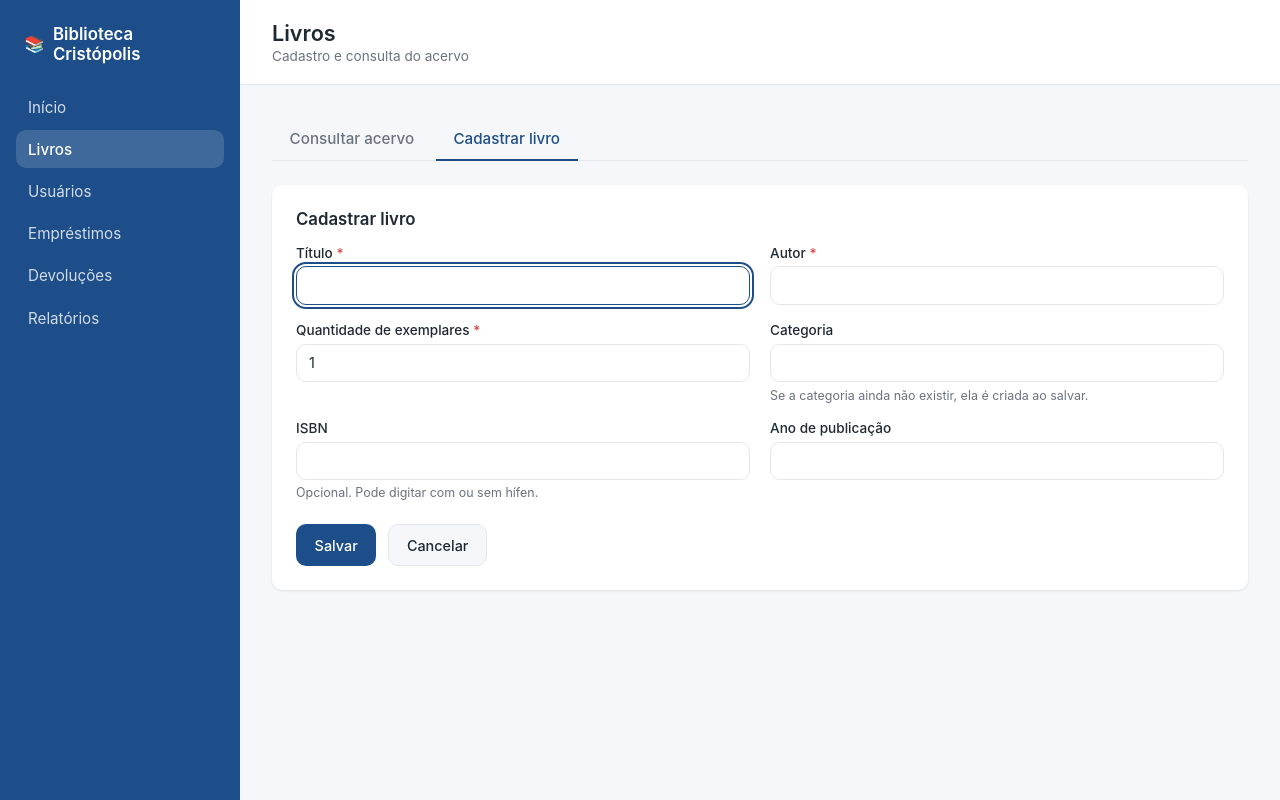
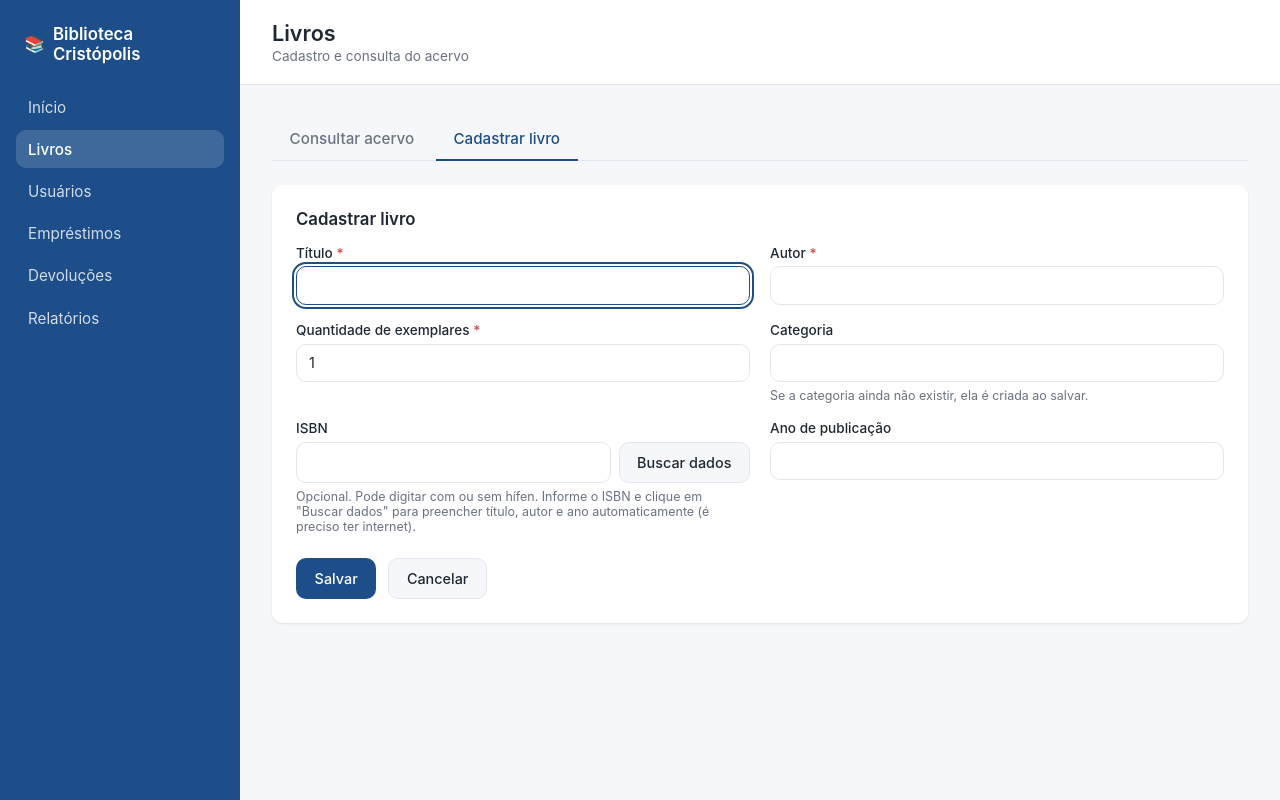
Before and after one commit to pi-ti-flavia-antonio/biblioteca-cristopolis, a Flask app: page /livros/novo in a window 1280 px wide. Run offline with Flask 3, Linux system fonts and the light colour scheme; data that the repository does not hold is empty.

Commit message:
Adiciona busca automática de dados do livro pelo ISBN
Na tela de cadastro/edição de livro, o botão "Buscar dados" consulta a
Open Library pelo ISBN digitado e preenche título, autor e ano. Sem
internet ou ISBN não encontrado, a busca falha silenciosamente e o
cadastro manual continua funcionando normalmente.

Co-Authored-By: Claude Sonnet 5 <noreply@anthropic.com>

```diff
--- a/app/livros/routes.py
+++ b/app/livros/routes.py
@@ -2,7 +2,8 @@ import math
 
 from flask import Blueprint, abort, flash, redirect, render_template, request, url_for
 
-from . import repository, validacao
+from . import isbn_lookup, repository, validacao
+from ..texto import limpar_isbn
 
 livros_bp = Blueprint("livros", __name__, url_prefix="/livros")
 
@@ -44,6 +45,32 @@ def _formulario(valores, erros, aba=None, livro_id=None, voltar=""):
     return resposta, (400 if erros else 200)
 
 
+def _buscar_dados_do_isbn(valores):
+    """Tenta preencher título/autor/ano a partir do ISBN digitado.
+
+    Retorna os valores (atualizados ou não) e uma mensagem para o usuário.
+    """
+    isbn = limpar_isbn(valores["isbn"])
+    if not isbn:
+        return valores, "Informe um ISBN para buscar.", "error"
+
+    encontrado = isbn_lookup.buscar_por_isbn(isbn)
+    if encontrado is None:
+        return valores, (
+            "Não foi possível encontrar dados para esse ISBN agora (sem internet ou livro não "
+            "encontrado na base consultada). Preencha os campos manualmente."
+        ), "error"
+
+    novos_valores = {**valores, "isbn": isbn}
+    if encontrado["titulo"]:
+        novos_valores["titulo"] = encontrado["titulo"]
+    if encontrado["autor"]:
+        novos_valores["autor"] = encontrado["autor"]
+    if encontrado["ano_publicacao"]:
+        novos_valores["ano_publicacao"] = str(encontrado["ano_publicacao"])
+    return novos_valores, "Dados encontrados. Confira as informações e clique em Salvar.", "success"
+
+
 def _obter_ou_404(id_livro):
     livro = repository.obter(id_livro)
     if livro is None:
@@ -79,6 +106,12 @@ def cadastrar():
 
     voltar = request.form.get("voltar", "")
     valores = validacao.valores_do_formulario(request.form)
+
+    if request.form.get("acao") == "buscar_isbn":
+        valores, mensagem, categoria = _buscar_dados_do_isbn(valores)
+        flash(mensagem, categoria)
+        return _formulario(valores, {}, aba="cadastrar", voltar=voltar)
+
     dados, erros = validacao.validar_livro(valores)
     _checar_regras_do_banco(dados, erros)
     if erros:
@@ -99,6 +132,12 @@ def editar(id_livro):
         return _formulario(validacao.valores_do_livro(livro), {}, livro_id=id_livro)
 
     valores = validacao.valores_do_formulario(request.form)
+
+    if request.form.get("acao") == "buscar_isbn":
+        valores, mensagem, categoria = _buscar_dados_do_isbn(valores)
+        flash(mensagem, categoria)
+        return _formulario(valores, {}, livro_id=id_livro)
+
     dados, erros = validacao.validar_livro(valores)
     _checar_regras_do_banco(dados, erros, livro_atual=livro)
     if erros:
--- a/app/static/css/style.css
+++ b/app/static/css/style.css
@@ -460,6 +460,15 @@ button:focus-visible,
     color: var(--color-text-muted);
 }
 
+.field__isbn-row {
+    display: flex;
+    gap: 0.5rem;
+}
+
+.field__isbn-row .input {
+    flex: 1;
+}
+
 .field__error {
     font-size: 0.78rem;
     color: var(--color-danger-dark);
--- a/app/templates/livros/formulario.html
+++ b/app/templates/livros/formulario.html
@@ -51,7 +51,26 @@
             {{ campo("autor", "Autor", obrigatorio=True, tamanho_max=150) }}
             {{ campo("quantidade", "Quantidade de exemplares", tipo="number", obrigatorio=True, minimo=1, maximo=9999) }}
             {{ campo("categoria", "Categoria", lista="categorias", tamanho_max=60, ajuda="Se a categoria ainda não existir, ela é criada ao salvar.") }}
-            {{ campo("isbn", "ISBN", tamanho_max=17, ajuda="Opcional. Pode digitar com ou sem hífen.") }}
+
+            <div class="field">
+                <label for="isbn">ISBN</label>
+                <div class="field__isbn-row">
+                    <input id="isbn" name="isbn" type="text" value="{{ valores.isbn }}" maxlength="17"
+                           class="input{% if erros.isbn %} input--error{% endif %}">
+                    <button type="submit" name="acao" value="buscar_isbn" class="button button--secondary" formnovalidate>
+                        Buscar dados
+                    </button>
+                </div>
+                {% if erros.isbn %}
+                <p class="field__error">{{ erros.isbn }}</p>
+                {% else %}
+                <p class="field__hint">
+                    Opcional. Pode digitar com ou sem hífen. Informe o ISBN e clique em "Buscar dados" para
+                    preencher título, autor e ano automaticamente (é preciso ter internet).
+                </p>
+                {% endif %}
+            </div>
+
             {{ campo("ano_publicacao", "Ano de publicação", tipo="number", minimo=1000) }}
         </div>
 
--- a/requirements.txt
+++ b/requirements.txt
@@ -1,2 +1,3 @@
 Flask==3.0.3
 pywebview==5.3.2
+requests==2.34.2
```
Also changed, not shown: app/livros/isbn_lookup.py (added, +50 -0 lines), tests/test_isbn_lookup.py (added, +117 -0 lines), tests/test_livros.py (+62 -0 lines).
